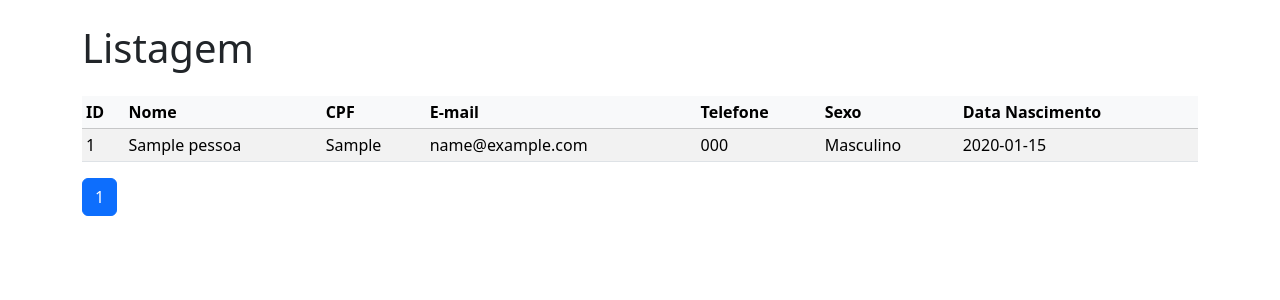
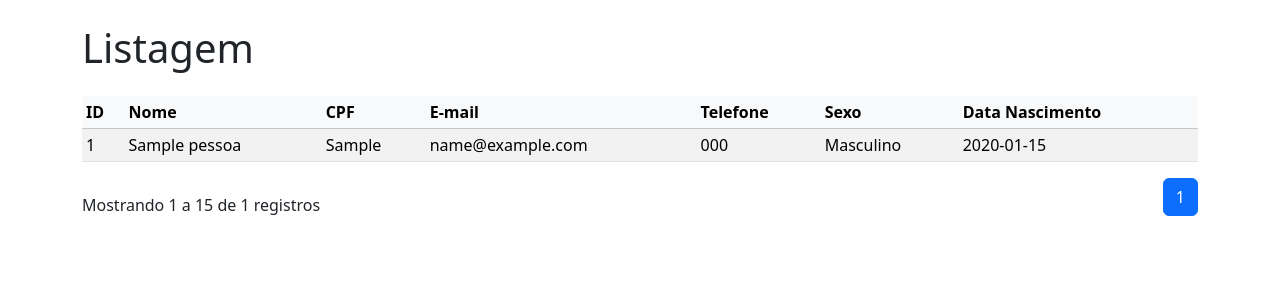
Before and after one commit to JCCoca/aula_senac, a PHP site: page /list.php in a window 1280 px wide. Shown: the part 57-357 px from the top of the page. Run offline with PHP 8.4, Linux system fonts and the light colour scheme; tables that the repository leaves empty hold one stand-in row (values such as "Sample post").

Commit message:
melhora a navegação da paginação com exibição de registros e adiciona reticências para páginas distantes

```diff
--- a/crud/list.php
+++ b/crud/list.php
@@ -49,8 +49,12 @@
     </table>
 </div>
 
-<nav aria-label="Page navigation example">
-    <ul class="pagination">
+<div class="row align-items-center justify-content-between">
+    <div class="col-md-6">
+        <p class="mb-0">Mostrando <?= $offset+1 ?> a <?= $page*$lenghtPage ?> de <?= $total ?> registros</p>
+    </div>
+    <div class="col-md-6">
+        <ul class="pagination justify-content-end">
             <?php if ($page > 1): ?>
                 <li class="page-item"><a class="page-link" href="<?= '?page='.$page-1 ?>">Anterior</a></li>
             <?php endif ?>
@@ -59,7 +63,19 @@
                 <?php if ($page == $i): ?>
                     <li class="page-item active"><span class="page-link"><?= $i ?></span></li>
                 <?php else: ?>
+                    <?php if ($i == $page+1 or $i == $page+2 or $i == $page-1 or $i == $page-2): ?>
                         <li class="page-item"><a class="page-link" href="<?= '?page='.$i ?>"><?= $i ?></a></li>
+                    <?php elseif ($i == 1): ?>
+                        <li class="page-item"><a class="page-link" href="<?= '?page='.$i ?>"><?= $i ?></a></li>
+                        <?php if ($page-3 > 1): ?>
+                            <li class="page-item"><span class="page-link">...</span></li>
+                        <?php endif ?>
+                    <?php elseif ($i == $totalPages): ?>
+                        <?php if ($page+3 < $totalPages): ?>
+                            <li class="page-item"><span class="page-link">...</span></li>
+                        <?php endif ?>
+                        <li class="page-item"><a class="page-link" href="<?= '?page='.$i ?>"><?= $i ?></a></li>
+                    <?php endif ?>
                 <?php endif ?>
             <?php endfor ?>
 
@@ -67,6 +83,7 @@
                 <li class="page-item"><a class="page-link" href="<?= '?page='.$page+1 ?>">Próximo</a></li>
             <?php endif ?>
         </ul>
-</nav>
+    </div>
+</div>
 
 <?php include_once 'layout/footer.php'; ?>
```
Lines whose indentation alone changed are shown as unchanged.
